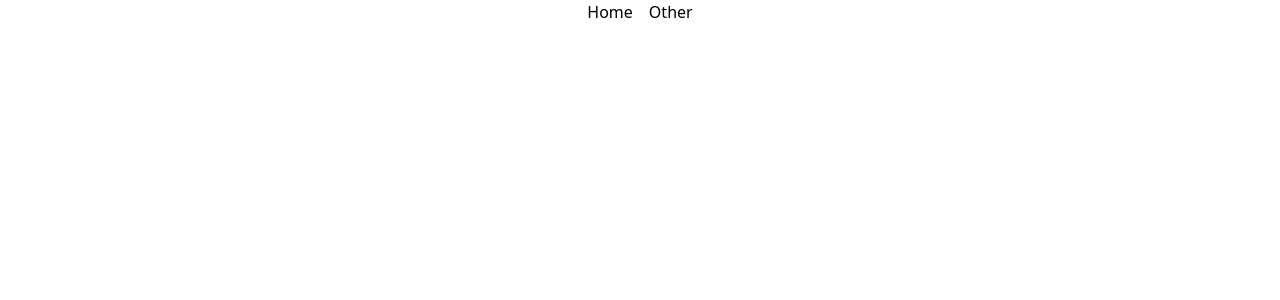
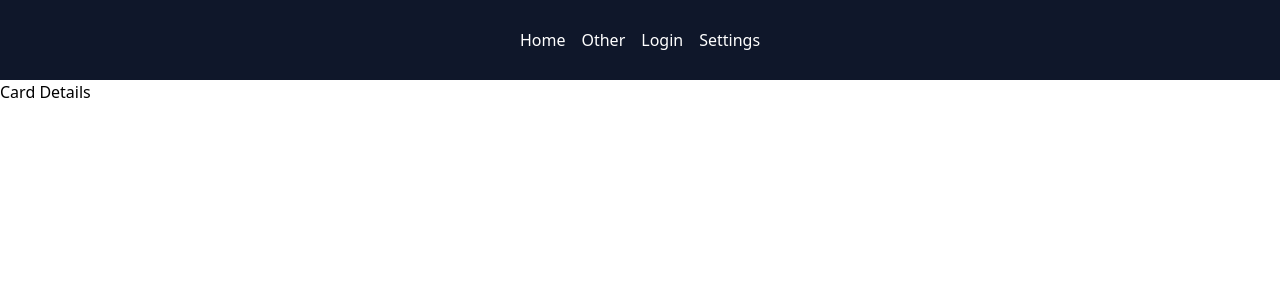
Before and after one commit to coronel98/company-directory, a Vue app: page /employees/1 in a window 1280 px wide. Before the commit this address had no page. Shown: the top 300 px of the page. Built offline with nearby package versions, Linux system fonts and the light colour scheme.

Commit message:
Nac bar done

```diff
--- a/src/components/MainCardSingle.vue
+++ b/src/components/MainCardSingle.vue
@@ -11,7 +11,7 @@
 </script>
 
 <template>
-
+    <!-- {{ fullname }} <br /> -->
         <div class="border border-gray-400 rounded-xl shadow bg-gray-200 h-full">
             <img :src="faker.image.urlLoremFlickr({category: 'cat'})" class="rounded-t-xl" />
             <div class="p-4">
--- a/src/components/NavMenu.vue
+++ b/src/components/NavMenu.vue
@@ -1,11 +1,13 @@
 <template>
-  <nav>
-    <RouterLink to="/">Home</RouterLink>
-    <RouterLink to="/other">Other</RouterLink>
+  <nav class="bg-slate-900 h-20 items-center text-white flex justify-center space-x-4">
+    <RouterLink :to="{name: 'Home'}">Home</RouterLink>
+    <RouterLink :to="{name: 'Other'}">Other</RouterLink>
+    <RouterLink :to="{name: 'LoginPage'}">Login</RouterLink>
+    <RouterLink :to="{name: 'SettingsPage'}">Settings</RouterLink>
   </nav>
 </template>
 
-<style lang="postcss" scoped>
+<!-- <style lang="postcss" scoped>
 nav {
   @apply flex justify-center space-x-4;
 
@@ -13,4 +15,4 @@
     @apply underline underline-offset-4;
   }
 }
-</style>
+</style> -->
--- a/src/router.js
+++ b/src/router.js
@@ -1,10 +1,16 @@
 import { createRouter, createWebHistory } from 'vue-router'
 
 import HomePage from '@/views/HomePage.vue'
+import CardDetails from './views/CardDetails.vue'
+import LoginPage from './views/LoginPage.vue'
+import SettingsPage from './views/SettingsPage.vue'
 
 const routes = [
   { path: '/', name: 'Home', component: HomePage },
   { path: '/other', name: 'Other', component: () => import('@/views/OtherPage.vue') },
+  { path: '/employees/:id', name: 'CardDetails', component: CardDetails },
+  { path: '/login', name: 'LoginPage', component: LoginPage },
+  { path: '/settings', name: 'SettingsPage', component: SettingsPage },
 ]
 
 const router = createRouter({
--- /dev/null
+++ b/src/views/CardDetails.vue
@@ -0,0 +1,3 @@
+<template>
+    Card Details
+</template>
--- /dev/null
+++ b/src/views/LoginPage.vue
@@ -0,0 +1,3 @@
+<template>
+    Login
+</template>
--- /dev/null
+++ b/src/views/SettingsPage.vue
@@ -0,0 +1,3 @@
+<template>
+    Settings
+</template>
```
